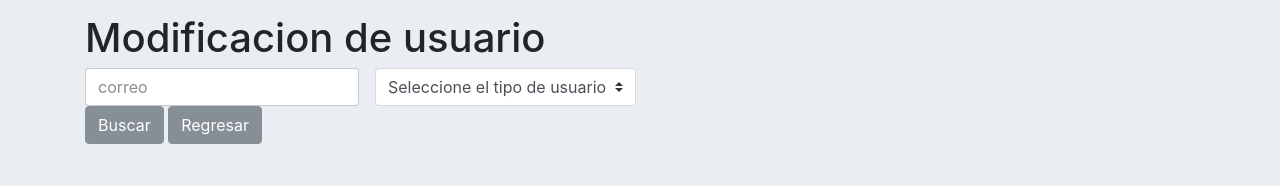
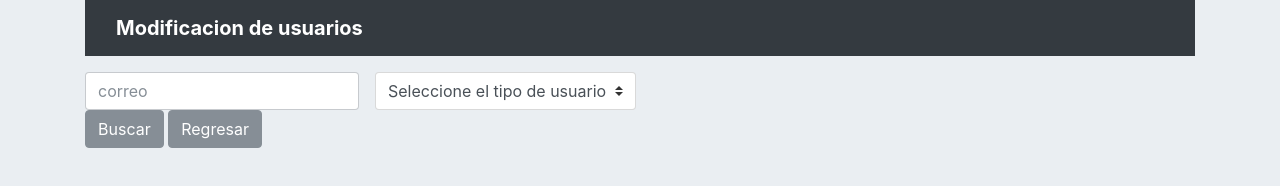
Before and after one commit to CubicNev/Tienda, a plain HTML site: page Tienda/CambiosUsu.html in a window 1280 px wide. Drawn offline with Linux system fonts and the light colour scheme.

Commit message:
Update CambiosUsu.html

```diff
--- a/Tienda/CambiosUsu.html
+++ b/Tienda/CambiosUsu.html
@@ -9,9 +9,18 @@
 
     <body style="background-color:#eaeef2;">
         <div class="container">
+            <header>
+        <div class="navbar navbar-dark bg-dark box-shadow">
+          <div class="container d-flex justify-content-between">
+            <a href="#" class="navbar-brand d-flex align-items-center">
+              <!--Foto-->
+              <strong>Modificacion de usuarios</strong>
+            </a>
+          </div>
+        </div>
+    </header>
             <div class="row mt-3">
                 <div class="col-12 justify-content-center">
-                    <h1>Modificacion de usuario</h1>
                     <form action="" class="form-inline">
                         <input type="text" class="form-control mr-3" name="correo" id="nombre" placeholder="correo">
                         <div class="form-group">
```
